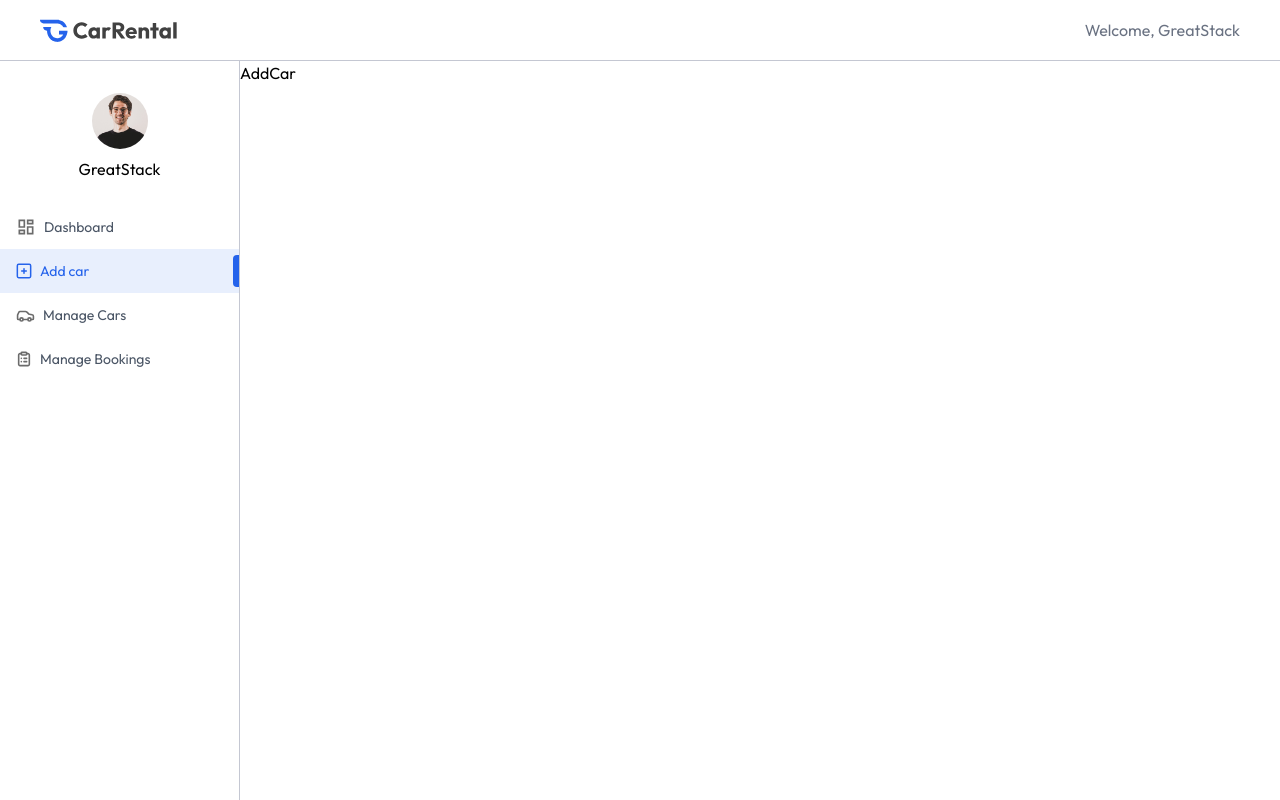
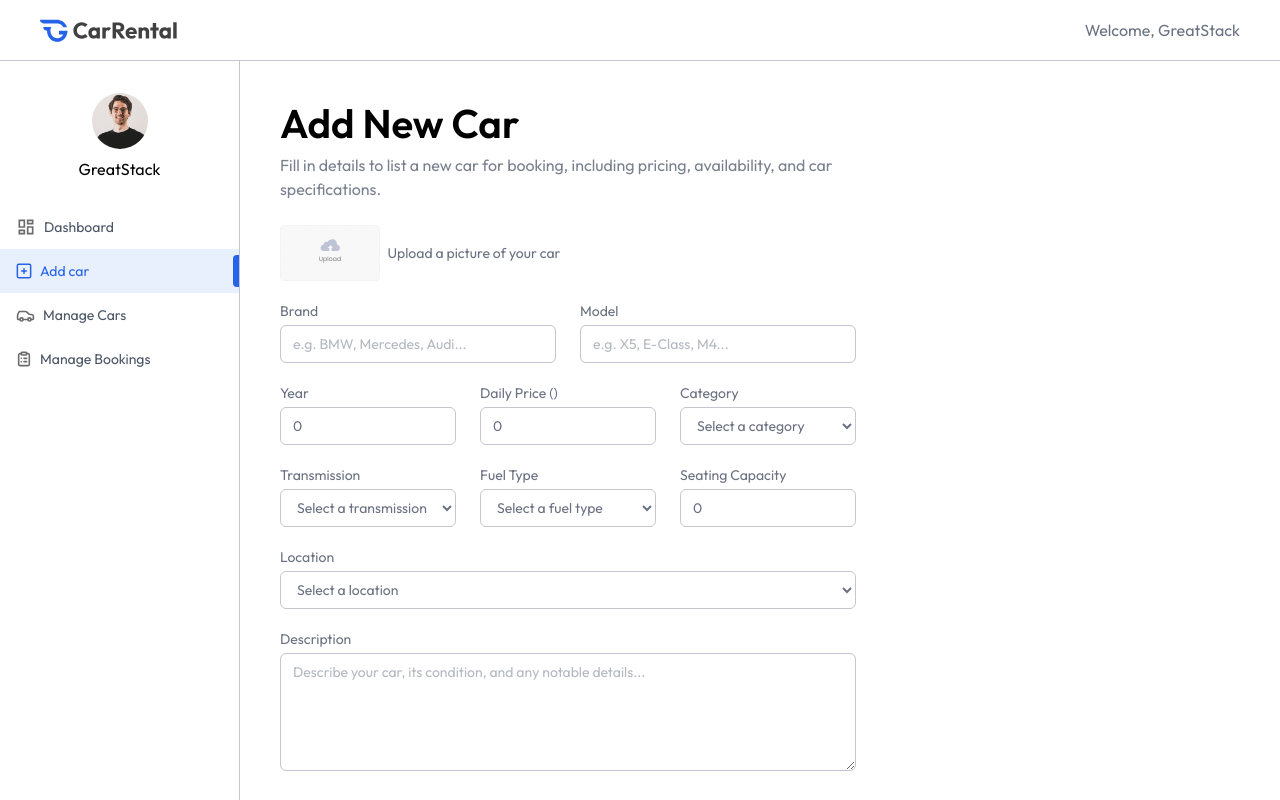
Before and after one commit to Nhat2210/Car-Rental, a React (Vite) app in the folder client/: page /owner/add-car in a window 1280 px wide. Shown: the top 800 px of the page. Built offline with nearby package versions, Linux system fonts and the light colour scheme.

Commit message:
feat(Add Car Page): build UI with mock data

```diff
--- a/client/src/pages/owner/AddCar.jsx
+++ b/client/src/pages/owner/AddCar.jsx
@@ -1,8 +1,133 @@
-import React from 'react'
+import { assets } from '@/assets/assets';
+import Title from '@/components/Title';
+import React, { useEffect, useState } from 'react'
 
 const AddCar = () => {
+
+    const currency = import.meta.env.VITE_CURRENCY;
+
+    const [image, setImage] = useState(null);
+    const [car, setCar] = useState({
+        brand: '',
+        model: '',
+        year: 0,
+        pricePerDay: 0,
+        category: '',
+        transission: '',
+        fuel_type: '',
+        seating_capacity: 0,
+        location: '',
+        description: '',
+    })
+
+    const onSubmitHandler = async (e) => {
+        e.preventDefault();
+    }
+
+    useEffect(() => {
+        console.log(car.model);
+
+    }, [])
     return (
-        <div>AddCar</div>
+        <div className='px-4 py-10 md:px-10 flex-1'>
+            <Title title="Add New Car" subTitle="Fill in details to list a new car for booking, including pricing, availability, and car specifications." align="left" />
+
+            <form onSubmit={onSubmitHandler} action="" className='flex flex-col gap-5 text-gray-500 text-sm mt-6 max-w-xl'>
+                {/* Car Image   */}
+                <div className='flex items-center gap-2 w-full'>
+                    <label htmlFor="car-image">
+                        <img src={image ? URL.createObjectURL(image) : assets.upload_icon} alt="" className='h-14 rounded cursor-pointer' />
+                        <input type="file" id="car-image" accept='image/*' hidden onChange={e => setImage(e.target.files[0])} />
+                    </label>
+                    <p className='text-sm text-gray-500'>Upload a picture of your car</p>
+                </div>
+
+                {/* Car Brand and Model  */}
+                <div className='grid grid-cols-1 md: grid-cols-2 gap-6'>
+                    <div className='flex flex-col w-full'>
+                        <label htmlFor="">Brand</label>
+                        <input type="text" placeholder='e.g. BMW, Mercedes, Audi...' className='px-3 py-2 mt-1 border border-borderColor rounded-md outline-none' required value={car.brand} onChange={e => setCar({ ...car, brand: e.target.value })} />
+                    </div>
+                    <div className='flex flex-col w-full'>
+                        <label htmlFor="">Model</label>
+                        <input type="text" placeholder='e.g. X5, E-Class, M4...' className='px-3 py-2 mt-1 border border-borderColor rounded-md outline-none' required value={car.model} onChange={e => setCar({ ...car, model: e.target.value })} />
+                    </div>
+                </div>
+
+                {/* Car Year , Price, Category   */}
+                <div className='grid grid-cols-1 sm:grid-cols-2 md:grid-cols-3 gap-6'>
+                    <div className='flex flex-col w-full'>
+                        <label htmlFor="">Year</label>
+                        <input type="number" placeholder='2025' className='px-3 py-2 mt-1 border border-borderColor rounded-md outline-none' required value={car.year} onChange={e => setCar({ ...car, year: e.target.value })} />
+                    </div>
+                    <div className='flex flex-col w-full'>
+                        <label htmlFor="">Daily Price ({currency})</label>
+                        <input type="number" placeholder='100' className='px-3 py-2 mt-1 border border-borderColor rounded-md outline-none' required value={car.pricePerDay} onChange={e => setCar({ ...car, pricePerDay: e.target.value })} />
+                    </div>
+                    <div className='flex flex-col w-full'>
+                        <label htmlFor="">Category</label>
+                        <select onChange={e => setCar({ ...car, category: e.target.value })} value={car.category} className='px-3 py-2 mt-1 border border-borderColor rounded-md outline-none'>
+                            <option value="">Select a category</option>
+                            <option value="Sedan">Sedan</option>
+                            <option value="SUV">SUV</option>
+                            <option value="Van">Van</option>
+                        </select>
+                    </div>
+                </div>
+
+                {/* Car Transmission, Fuel Type, Seating Capacity  */}
+                <div className='grid grid-cols-1 sm:grid-cols-2 md:grid-cols-3 gap-6'>
+                    <div className='flex flex-col w-full'>
+                        <label htmlFor="">Transmission</label>
+                        <select onChange={e => setCar({ ...car, transission: e.target.value })} value={car.transission} className='px-3 py-2 mt-1 border border-borderColor rounded-md outline-none'>
+                            <option value="">Select a transmission</option>
+                            <option value="Automatic">Automatic</option>
+                            <option value="Manual">Manual</option>
+                            <option value="Semi-Automatic">Semi-Automatic</option>
+                        </select>
+                    </div>
+                    <div className='flex flex-col w-full'>
+                        <label htmlFor="">Fuel Type</label>
+                        <select onChange={e => setCar({ ...car, fuel_type: e.target.value })} value={car.fuel_type} className='px-3 py-2 mt-1 border border-borderColor rounded-md outline-none'>
+                            <option value="">Select a fuel type</option>
+                            <option value="Gas">Gas</option>
+                            <option value="Diesel">Diesel</option>
+                            <option value="Petrol">Petrol</option>
+                            <option value="Electric">Electric</option>
+                            <option value="Hybrid">Hybrid</option>
+                        </select>
+                    </div>
+                    <div className='flex flex-col w-full'>
+                        <label htmlFor="">Seating Capacity</label>
+                        <input type="number" placeholder='5' className='px-3 py-2 mt-1 border border-borderColor rounded-md outline-none' required value={car.seating_capacity} onChange={e => setCar({ ...car, seating_capacity: e.target.value })} />
+                    </div>
+                </div>
+
+                {/* Car Location  */}
+                <div className='flex flex-col w-full'>
+                    <label htmlFor="">Location</label>
+                    <select onChange={e => setCar({ ...car, location: e.target.value })} value={car.location} className='px-3 py-2 mt-1 border border-borderColor rounded-md outline-none'>
+                        <option value="">Select a location</option>
+                        <option value="New Yorks">New York</option>
+                        <option value="Los Angeles">Los Angeles</option>
+                        <option value="Houston">Houston</option>
+                        <option value="Chicago">Chicago</option>
+                    </select>
+                </div>
+
+                {/* Car Description  */}
+
+                <div className='flex flex-col w-full'>
+                    <label htmlFor="">Description</label>
+                    <textarea rows={5} type='number' placeholder='Describe your car, its condition, and any notable details...' required className='px-3 py-2 mt-1 border border-borderColor rounded-md outline-none' value={car.description} onChange={e => setCar({ ...car, description: e.target.value })}></textarea>
+                </div>
+
+                <button className='flex items-center gap-2 px-4 py-2.5 mt-4 bg-primary text-white rounded-md font-medium w-max cursor-pointer'>
+                    <img src={assets.tick_icon} alt="" />
+                    List Your Car
+                </button>
+            </form>
+        </div>
     )
 }
 
```
